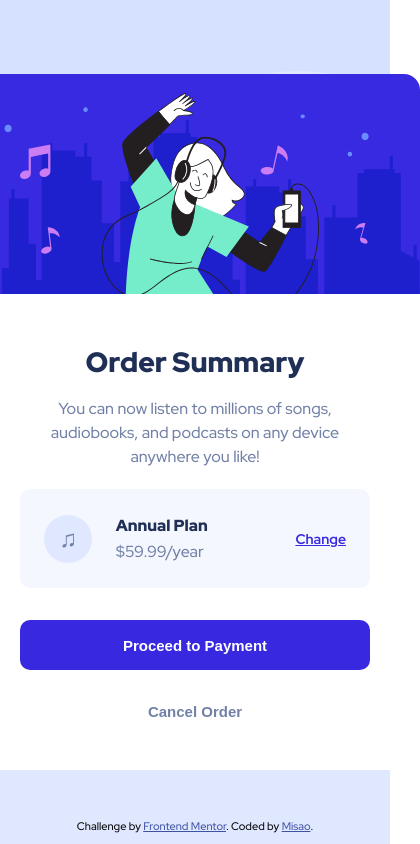
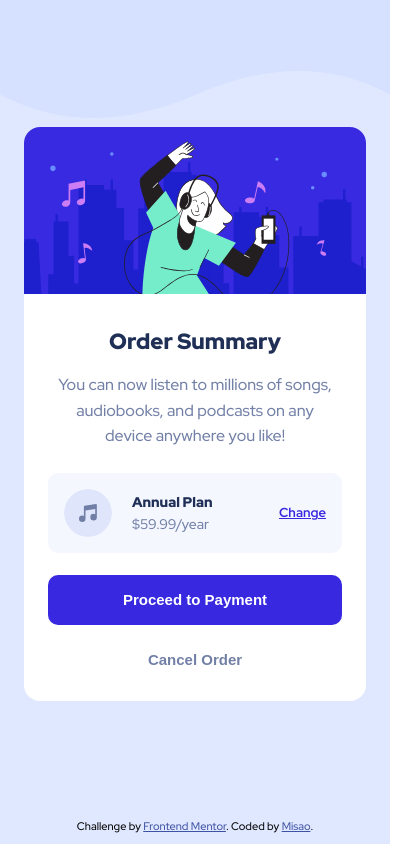
Before and after one commit to MisaoDev/fm-order-summary-component, a plain HTML site: page index.html in a window 390 px wide. Shown: the whole page, 420 px wide, since content can reach past the window. Drawn offline with Linux system fonts and the light colour scheme.

Commit message:
Add changes made from feedback

```diff
--- a/index.html
+++ b/index.html
@@ -29,22 +29,23 @@
 
 <body>
 
+  <main>
     <div class="container">
       <div class="card">
-      <img src="images\illustration-hero.svg" alt="A person enjoying music on their phone" />
-      <h2>
+        <img class="card-banner" src="images/illustration-hero.svg" alt="" />
+        <div class="card-content">
+          <h1>
             Order Summary
-      </h2>
+          </h1>
           <p>
             You can now listen to millions of songs, audiobooks, and podcasts on any
             device anywhere you like!
           </p>
           <div class="card-item">
-        <span class="icon">♫</span>
+            <img class="item-icon" src="images/icon-music.svg" alt="" />
             <div class="details">
-          <span class="item-name">Annual Plan</span>
-          <br />
-          <span class="item-price">$59.99/year</span>
+              <div class="item-name">Annual Plan</div>
+              <div class="item-price">$59.99/year</div>
             </div>
             <a href="">Change</a>
           </div>
@@ -52,12 +53,16 @@
           <button class="btn btn-transparent">Cancel Order</button>
         </div>
       </div>
+    </div>
+  </main>
 
 
+  <footer>
     <div class="attribution">
       Challenge by <a href="https://www.frontendmentor.io?ref=challenge" target="_blank">Frontend Mentor</a>.
       Coded by <a href="#">Misao</a>.
     </div>
+  </footer>
 </body>
 
 </html>
--- a/styles/main.css
+++ b/styles/main.css
@@ -1,9 +1,9 @@
 :root {
-  --primary-blue    : hsl(245, 75%, 52%);
-  --pale-blue       : hsl(225, 100%, 94%);
-  --very-pale-blue  : hsl(225, 100%, 98%);
+  --primary-blue: hsl(245, 75%, 52%);
+  --pale-blue: hsl(225, 100%, 94%);
+  --very-pale-blue: hsl(225, 100%, 98%);
   --desaturated-blue: hsl(224, 23%, 55%);
-  --dark-blue       : hsl(223, 47%, 23%);
+  --dark-blue: hsl(223, 47%, 23%);
 }
 
 body {
@@ -18,53 +18,91 @@ body {
   -ms-align-items: center;
   align-items: center;
   justify-content: center;
-  height: 100vh;
+  min-height: calc(100vh - 64px);
+  padding-top: 24px;
+  padding-left: 24px;
+  padding-right: 24px;
+  padding-bottom: 40px;
   background-image: url('../images/pattern-background-desktop.svg');
   background-repeat: no-repeat;
   background-position: top;
   background-size: contain;
+  background-attachment: fixed;
   background-color: #e0e8ff;
   background-color: var(--pale-blue);
 }
 
+@media screen and (max-width: 420px) {
+  .container {
+    padding-left: 24px;
+    padding-right: 24px;
+  }
+}
+
 .card {
-  width: 450px;
-  height: 696px;
+  max-width: 450px;
   text-align: center;
   background-color: white;
   border-radius: 16px;
+  padding-bottom: 18px;
 }
 
-.card img {
-  border-radius: 16px 16px 0 0;
+@media screen and (max-width: 420px) {
+  .card {
+    padding-bottom: 6px;
+  }
 }
 
-h2 {
+.card-content {
+  padding-left: 48px;
+  padding-right: 48px;
+}
+
+@media screen and (max-width: 420px) {
+  .card-content {
+    padding-left: 24px;
+    padding-right: 24px;
+  }
+}
+
+.card-banner {
+  border-radius: 16px 16px 0 0;
+  max-width: 100%;
+  object-fit: cover;
+}
+
+h1 {
   font-weight: 900;
-  margin-top: 44px;
-  margin-bottom: 10px;
+  margin-top: 40px;
+  margin-bottom: 18px;
   font-size: 28px;
   color: navy;
   color: var(--dark-blue);
 }
 
+@media screen and (max-width: 420px) {
+  h1 {
+    font-size: 22px;
+    margin-top: 28px;
+    margin-bottom: 16px;
+  }
+}
+
 .card p {
-  width: 80%;
   margin-left: auto;
   margin-right: auto;
   margin-bottom: 20px;
   color: #99b;
   color: var(--desaturated-blue);
-  line-height: 1.5;
+  line-height: 1.6;
 }
 
-.attribution {
-  position: absolute;
-  bottom: 1em;
-  left: 0;
-  right: 0;
-  margin-left: auto;
-  margin-right: auto;
+@media screen and (max-width: 420px) {
+  .card p {
+    margin-bottom: 24px;
+    margin-left: 8px;
+    margin-right: 8px;
+  }
 }
 
 .card-item {
@@ -73,8 +111,7 @@ h2 {
   -ms-align-items: center;
   align-items: center;
   justify-content: space-between;
-  width: calc(350px - 48px);
-  padding: 24px;
+  padding: 24px 24px 25px 24px;
   margin-left: auto;
   margin-right: auto;
   margin-bottom: 32px;
@@ -83,25 +120,30 @@ h2 {
   border-radius: 10px;
 }
 
-.icon {
-  line-height: 48px;
-  width: 48px;
-  height: 48px;
+@media screen and (max-width: 420px) {
+  .card-item {
+    padding: 16px;
+    margin-bottom: 22px;
+  }
+}
+
+.item-icon {
   border-radius: 50%;
-  background-color: #aac;
-  background-color: var(--pale-blue);
-  color: #88a;
-  color: var(--desaturated-blue);
   display: inline-block;
-  text-align: center;
-  font-size: 24px;
 }
 
 .details {
   display: inline-block;
-  margin-right: 64px;
+  width: 100%;
+  padding-left: 20px;
   line-height: 1.6;
   text-align: left;
+}
+
+@media screen and (max-width: 420px) {
+  .details {
+    font-size: 14px;
+  }
 }
 
 .item-name {
@@ -122,19 +164,33 @@ h2 {
   font-size: 14px;
 }
 
+@media screen and (max-width: 420px) {
+  .card-item a {
+    font-size: 13px;
+  }
+}
+
 .card-item a:hover {
-  transform: scale(1.1);
+  text-decoration: none;
+  opacity: 70%;
 }
 
 .btn {
   display: block;
   margin: 16px auto 16px auto;
-  width: 350px;
+  width: 100%;
   border: 0;
   height: 50px;
   border-radius: 10px;
   font-weight: 700;
   font-size: 15px;
+}
+
+@media screen and (max-width: 420px) {
+  .btn {
+    margin-top: 10px;
+    margin-bottom: 10px;
+  }
 }
 
 .btn-primary {
@@ -149,12 +205,24 @@ h2 {
   background-color: transparent;
 }
 
-.btn:hover {
-  box-shadow: 0 0 1px 2px black;
-  font-size: 16px;
+.btn-primary:hover {
+  opacity: 70%;
+}
+
+.btn-transparent:hover {
+  color: black;
 }
 
 .btn:active {
   box-shadow: inset 0 0 2px 2px black;
   padding-top: 5px;
 }
+
+.attribution {
+  position: absolute;
+  bottom: 1em;
+  left: 0;
+  right: 0;
+  margin-left: auto;
+  margin-right: auto;
+}
```
Also changed, not shown: screenshot.jpg, 1 other file. Lines whose indentation alone changed are shown as unchanged.
